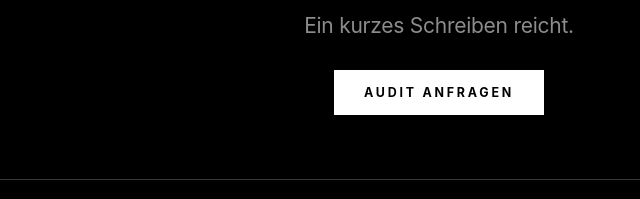
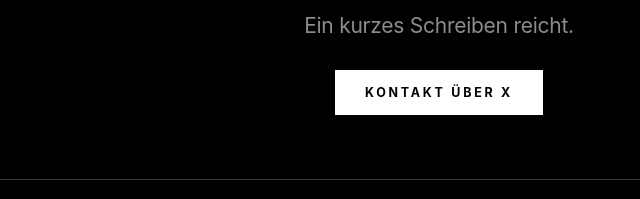
Before and after one commit to Fotomek/t1tcore, a plain HTML site: page index.html in a window 1280 px wide. Shown: the part 3423-3622 px from the top of the page, 201-841 px from the left. Drawn offline with Linux system fonts and the light colour scheme; animation ran at ten frames a second.

Commit message:
Kontakt auf der Startseite nur über X.
CTA führt nach x.com/T1TCORE. E-Mail bleibt im Impressum (DDG § 5) und für Datenschutzanfragen.

```diff
--- a/assets/main.js
+++ b/assets/main.js
@@ -40,9 +40,8 @@
       "place.label": "RAUM",
       "place.body": "Für Unternehmen, Selbstständige und Marken im Raum Deggendorf.",
       "place.line": "Gestartet in Deggendorf. Gedacht für die Welt.",
-      "cta.button": "Audit anfragen",
+      "cta.button": "Kontakt über X",
       "cta.note": "Ein kurzes Schreiben reicht.",
-      "cta.subject": "Audit anfragen · T1T Core",
       "footer.init": "Initiative von Thomas Malyska",
       "footer.foto": "dargestellt von Fotomek",
       "footer.imp": "Impressum",
@@ -87,9 +86,8 @@
       "place.label": "REGION",
       "place.body": "For businesses, independent professionals and brands in the Deggendorf\u00A0region.",
       "place.line": "Started in Deggendorf. Meant for the world.",
-      "cta.button": "Request an audit",
+      "cta.button": "Contact on X",
       "cta.note": "A short message is enough.",
-      "cta.subject": "Request an audit · T1T Core",
       "footer.init": "An initiative by Thomas Malyska",
       "footer.foto": "rendered by Fotomek",
       "footer.imp": "Impressum",
@@ -103,8 +101,7 @@
     }
   };
 
-  /* Kontaktadresse thomas@malyska.de, von Thomas am 12.11.2026 bestätigt. */
-  var MAIL = "thomas@malyska.de";
+  /* Kontakt auf der Startseite nur über X (https://x.com/T1TCORE). */
 
   function reducedMotion() {
     return window.matchMedia("(prefers-reduced-motion: reduce)").matches;
@@ -205,12 +202,6 @@
     for (var a = 0; a < attrs.length; a++) {
       var ak = attrs[a].getAttribute("data-i18n-aria");
       if (dict[ak] != null) attrs[a].setAttribute("aria-label", dict[ak]);
-    }
-
-    var mail = document.querySelectorAll("[data-mailto]");
-    var subject = encodeURIComponent(dict["cta.subject"]);
-    for (var m = 0; m < mail.length; m++) {
-      mail[m].setAttribute("href", "mailto:" + MAIL + "?subject=" + subject);
     }
 
     var buttons = document.querySelectorAll(".lang button");
--- a/assets/styles.css
+++ b/assets/styles.css
@@ -484,10 +484,15 @@ main {
 }
 
 .btn {
-  display: inline-block;
+  display: inline-flex;
+  align-items: center;
+  justify-content: center;
   background: var(--fg);
   color: var(--bg);
   padding: 1.05rem 1.9rem 0.95rem;
+  min-height: 2.75rem;
+  min-width: 2.75rem;
+  box-sizing: border-box;
   border-radius: 0;
   font-size: 0.78rem;
   font-weight: 700;
--- a/index.html
+++ b/index.html
@@ -63,7 +63,12 @@
           },
           "sameAs": [
             "https://x.com/T1TCORE"
-          ]
+          ],
+          "contactPoint": {
+            "@type": "ContactPoint",
+            "url": "https://x.com/T1TCORE",
+            "contactType": "customer service"
+          }
         },
         {
           "@type": "WebSite",
@@ -217,9 +222,9 @@
       </section>
 
       <section class="cta" id="audit">
-        <!-- Kontaktadresse thomas@malyska.de, von Thomas am 12.11.2026 bestätigt. -->
+        <!-- Kontakt auf der Startseite nur über X, Freigabe Thomas 12.11.2026 15:22. -->
         <p class="t-body" data-i18n="cta.note">Ein kurzes Schreiben reicht.</p>
-        <a class="btn" data-mailto data-i18n="cta.button" href="mailto:thomas@malyska.de?subject=Audit%20anfragen%20%C2%B7%20T1T%20Core">Audit anfragen</a>
+        <a class="btn" data-i18n="cta.button" href="https://x.com/T1TCORE" target="_blank" rel="noopener noreferrer">Kontakt über X</a>
       </section>
     </main>
 
```
Also changed, not shown: impressum.html (+2 -0 lines), 1 other file.
